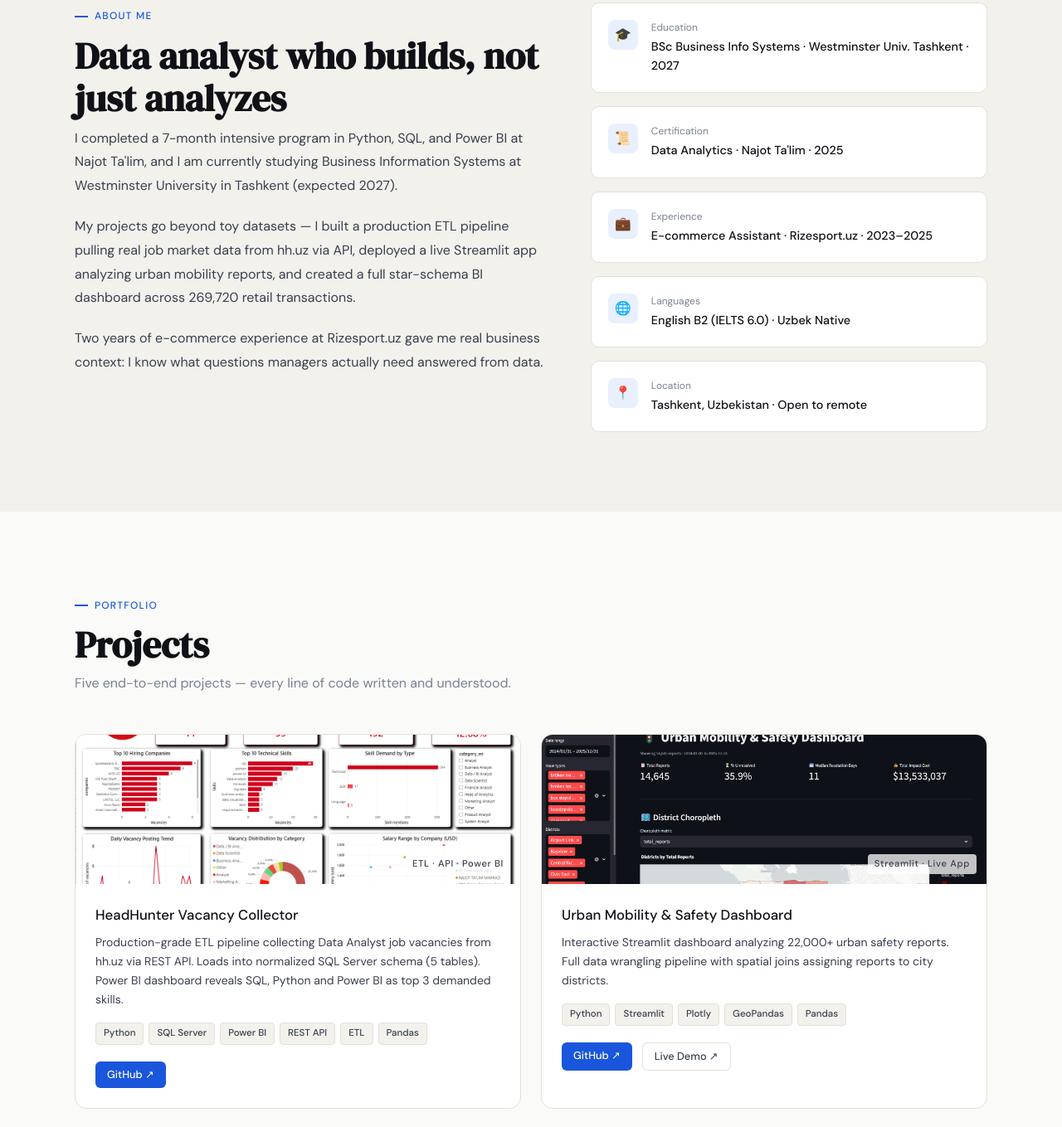
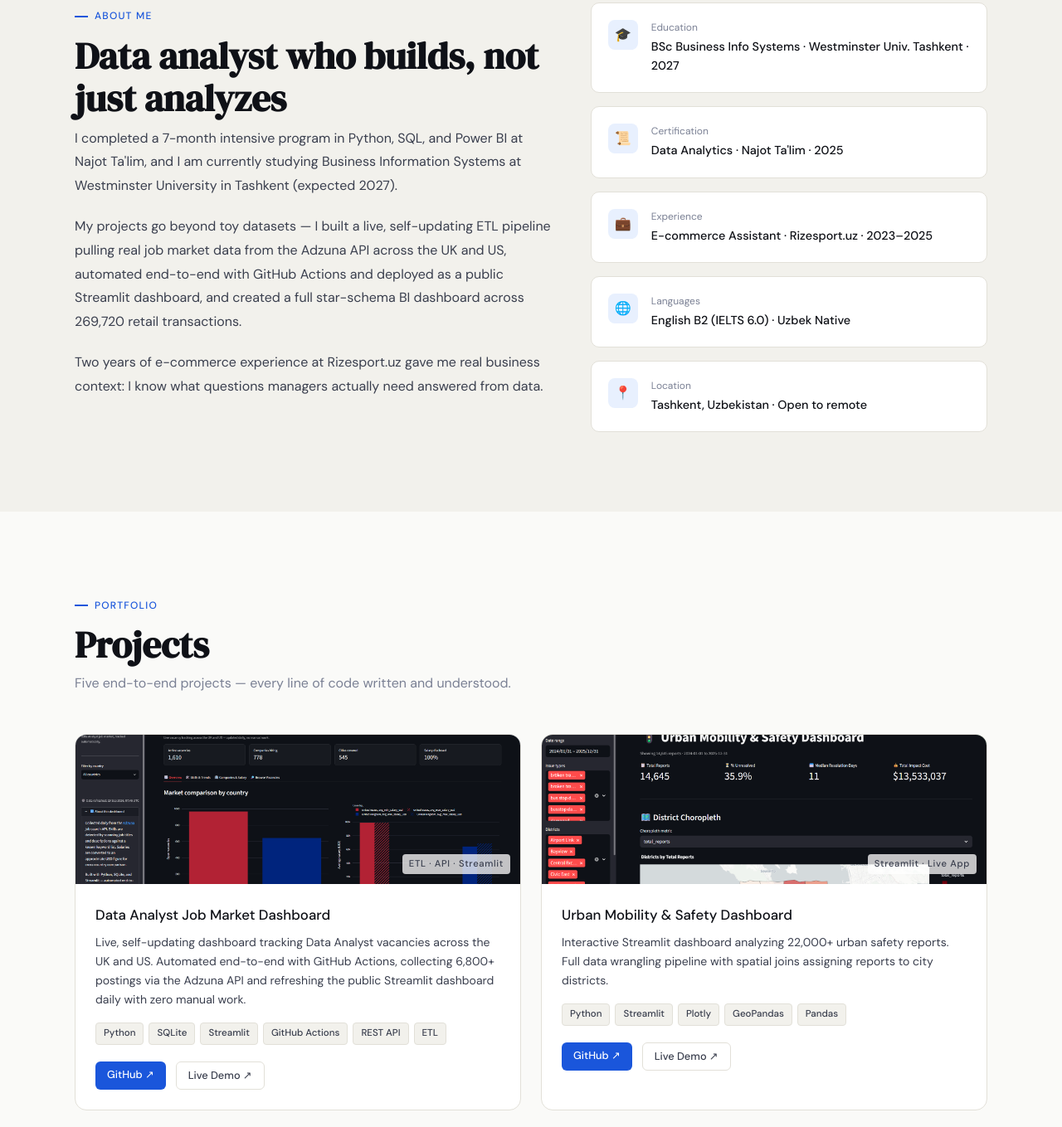
Before and after one commit to ShoafzalDataAnalyst/ShoafzalDataAnalyst.github.io, a plain HTML site: page index.html in a window 1280 px wide. Shown: the part 941-2300 px from the top of the page at 83% size. Drawn offline with Linux system fonts and the light colour scheme.

Commit message:
Updated code

```diff
--- a/index.html
+++ b/index.html
@@ -398,8 +398,8 @@
         <p data-en="I completed a 7-month intensive program in Python, SQL, and Power BI at Najot Ta'lim, and I am currently studying Business Information Systems at Westminster University in Tashkent (expected 2027)." data-uz="Najot Ta'limda Python, SQL va Power BI yo'nalishlarida 7 oylik intensiv kursni muvaffaqiyatli tamomlladim. Hozirda Toshkentdagi Westminster universiteti Biznes axborot tizimlari dasturida tahsil olmoqdaman (2027-yil bitirish rejalashtirilgan).">
           I completed a 7-month intensive program in Python, SQL, and Power BI at Najot Ta'lim, and I am currently studying Business Information Systems at Westminster University in Tashkent (expected 2027).
         </p>
-        <p data-en="My projects go beyond toy datasets — I built a production ETL pipeline pulling real job market data from hh.uz via API, deployed a live Streamlit app analyzing urban mobility reports, and created a full star-schema BI dashboard across 269,720 retail transactions." data-uz="Loyihalarim o'quv datasetlari bilan cheklanmaydi — hh.uz API'sidan real ish bozori ma'lumotlarini tortuvchi ishlab chiqarish darajasidagi ETL quvuri yaratdim, shahar harakatchanligi hisobotlarini tahlil qiluvchi Streamlit ilovasini joyladim va 269 720 ta chakana savdo tranzaksiyasini qamrab oluvchi yulduz sxemali to'liq BI dashboard ishlab chiqdim.">
-          My projects go beyond toy datasets — I built a production ETL pipeline pulling real job market data from hh.uz via API, deployed a live Streamlit app analyzing urban mobility reports, and created a full star-schema BI dashboard across 269,720 retail transactions.
+        <p data-en="My projects go beyond toy datasets — I built a live, self-updating ETL pipeline pulling real job market data from the Adzuna API across the UK and US, automated end-to-end with GitHub Actions and deployed as a public Streamlit dashboard, and created a full star-schema BI dashboard across 269,720 retail transactions." data-uz="Loyihalarim o'quv datasetlari bilan cheklanmaydi — Adzuna API'sidan Buyuk Britaniya va AQSH bo'yicha real ish bozori ma'lumotlarini tortuvchi, GitHub Actions bilan to'liq avtomatlashtirilgan va ommaviy Streamlit dashboardi sifatida joylashtirilgan jonli ETL quvurini yaratdim, shuningdek 269 720 ta chakana savdo tranzaksiyasini qamrab oluvchi yulduz sxemali to'liq BI dashboard ishlab chiqdim.">
+          My projects go beyond toy datasets — I built a live, self-updating ETL pipeline pulling real job market data from the Adzuna API across the UK and US, automated end-to-end with GitHub Actions and deployed as a public Streamlit dashboard, and created a full star-schema BI dashboard across 269,720 retail transactions.
         </p>
         <p data-en="Two years of e-commerce experience at Rizesport.uz gave me real business context: I know what questions managers actually need answered from data." data-uz="Rizesport.uz da ikki yillik elektron tijorat tajribasi menga biznes muhitini chuqur tushunish imkonini berdi: menejerlar ma'lumotlardan qanday savollarga javob kutishini yaxshi bilaman.">
           Two years of e-commerce experience at Rizesport.uz gave me real business context: I know what questions managers actually need answered from data.
@@ -458,18 +458,19 @@
 
       <div class="project-card fade-up">
         <div class="project-thumb thumb-hh" style="padding:0;">
-            <img src="hh_screenshot.png" alt="HeadHunter dashboard"
+            <img src="adzuna_dashboard.png" alt="Data Analyst Job Market Dashboard"
                 style="width:100%;height:100%;object-fit:cover;">
-            <span class="project-thumb-label">ETL · API · Power BI</span>
+            <span class="project-thumb-label">ETL · API · Streamlit</span>
         </div>
         <div class="project-body">
-          <div class="project-title" data-en="HeadHunter Vacancy Collector" data-uz="HeadHunter Vakansiyalar Yig'uvchisi">HeadHunter Vacancy Collector</div>
-          <p class="project-desc" data-en="Production-grade ETL pipeline collecting Data Analyst job vacancies from hh.uz via REST API. Loads into normalized SQL Server schema (5 tables). Power BI dashboard reveals SQL, Python and Power BI as top 3 demanded skills." data-uz="hh.uz saytidan REST API orqali Data Analyst vakansiyalarini to'plovchi ishlab chiqarish darajasidagi ETL quvuri. Ma'lumotlar normallashtirilgan SQL Server sxemasiga (5 jadval) yuklanadi. Power BI dashboardi SQL, Python va Power BI eng ko'p talab qilinadigan 3 ta ko'nikma ekanligini ko'rsatadi.">Production-grade ETL pipeline collecting Data Analyst job vacancies from hh.uz via REST API. Loads into normalized SQL Server schema (5 tables).</p>
+          <div class="project-title" data-en="Data Analyst Job Market Dashboard" data-uz="Ma'lumotlar Tahlilchisi Ish Bozori Dashboardi">Data Analyst Job Market Dashboard</div>
+          <p class="project-desc" data-en="Live, self-updating dashboard tracking Data Analyst vacancies across the UK and US. Automated end-to-end with GitHub Actions, collecting 6,800+ postings via the Adzuna API and refreshing the public Streamlit dashboard daily with zero manual work." data-uz="Buyuk Britaniya va AQSH bo'yicha Data Analyst vakansiyalarini kuzatuvchi jonli, o'zi yangilanadigan dashboard. GitHub Actions bilan to'liq avtomatlashtirilgan, Adzuna API orqali 6 800 dan ortiq e'lonni to'playdi va ommaviy Streamlit dashboardini har kuni hech qanday qo'lda ishlovsiz yangilaydi.">Live, self-updating dashboard tracking Data Analyst vacancies across the UK and US. Automated end-to-end with GitHub Actions, collecting 6,800+ postings via the Adzuna API.</p>
           <div class="tech-tags">
-            <span class="tech-tag">Python</span><span class="tech-tag">SQL Server</span><span class="tech-tag">Power BI</span><span class="tech-tag">REST API</span><span class="tech-tag">ETL</span><span class="tech-tag">Pandas</span>
+            <span class="tech-tag">Python</span><span class="tech-tag">SQLite</span><span class="tech-tag">Streamlit</span><span class="tech-tag">GitHub Actions</span><span class="tech-tag">REST API</span><span class="tech-tag">ETL</span>
           </div>
           <div class="project-links">
-            <a href="https://github.com/ShoafzalDataAnalyst/HeadHunter-Vacancy-Collector" class="proj-link proj-link-primary" target="_blank" data-en="GitHub ↗" data-uz="GitHub ↗">GitHub ↗</a>
+            <a href="https://github.com/ShoafzalDataAnalyst/Adzuna-Job-Market-Vacancies" class="proj-link proj-link-primary" target="_blank" data-en="GitHub ↗" data-uz="GitHub ↗">GitHub ↗</a>
+            <a href="https://adzuna-job-market-vacancies.streamlit.app/" class="proj-link proj-link-ghost" target="_blank" data-en="Live Demo ↗" data-uz="Jonli namoyish ↗">Live Demo ↗</a>
           </div>
         </div>
       </div>
@@ -559,8 +560,8 @@
         <div class="skill-group-title" data-en="Data Engineering" data-uz="Ma'lumotlar muhandisligi">Data Engineering</div>
         <div class="skill-item"><span class="skill-dot"></span>ETL Pipelines</div>
         <div class="skill-item"><span class="skill-dot"></span>REST API Integration</div>
-        <div class="skill-item"><span class="skill-dot"></span>SQL Server / MS SQL</div>
-        <div class="skill-item"><span class="skill-dot"></span>Spyder IDE</div>
+        <div class="skill-item"><span class="skill-dot"></span>SQLite / SQL Server</div>
+        <div class="skill-item"><span class="skill-dot"></span>GitHub Actions</div>
         <div class="skill-item"><span class="skill-dot"></span>Git / GitHub</div>
       </div>
     </div>
@@ -581,7 +582,7 @@
              data-en="Send an email ↗" data-uz="Xat yuborish ↗">Send an email ↗</a>
 
           <!-- Resume button: changes href & download filename based on active language -->
-          <a id="resume-btn" href="resume_en.pdf" download="Shoafzal_Shomuhidov_Resume_EN.pdf"
+          <a id="resume-btn" href="resume_shoafzal.docx" download="Shoafzal_Shomuhidov_Resume_EN.docx"
              class="btn-resume"
              data-en="Download Resume ↓" data-uz="Rezyumeni yuklab olish ↓">
             Download Resume ↓
@@ -641,8 +642,8 @@
 
 // Resume file mapping: language → { file, downloadName }
 const RESUME_FILES = {
-  en: { file: 'resume_en.pdf', name: 'Shoafzal_Shomuhidov_Resume_EN.pdf' },
-  uz: { file: 'resume_uz.pdf', name: 'Shoafzal_Shomuhidov_Resume_UZ.pdf' }
+  en: { file: 'resume_shoafzal.docx', name: 'Shoafzal_Shomuhidov_Resume_EN.docx' },
+  uz: { file: 'resume_shoafzal_uz.docx', name: 'Shoafzal_Shomuhidov_Resume_UZ.docx' }
 };
 
 function updateResumeBtn(lang) {
```
Also changed, not shown: adzuna_dashboard.png (added), photo.jpg (deleted), 4 other files.
